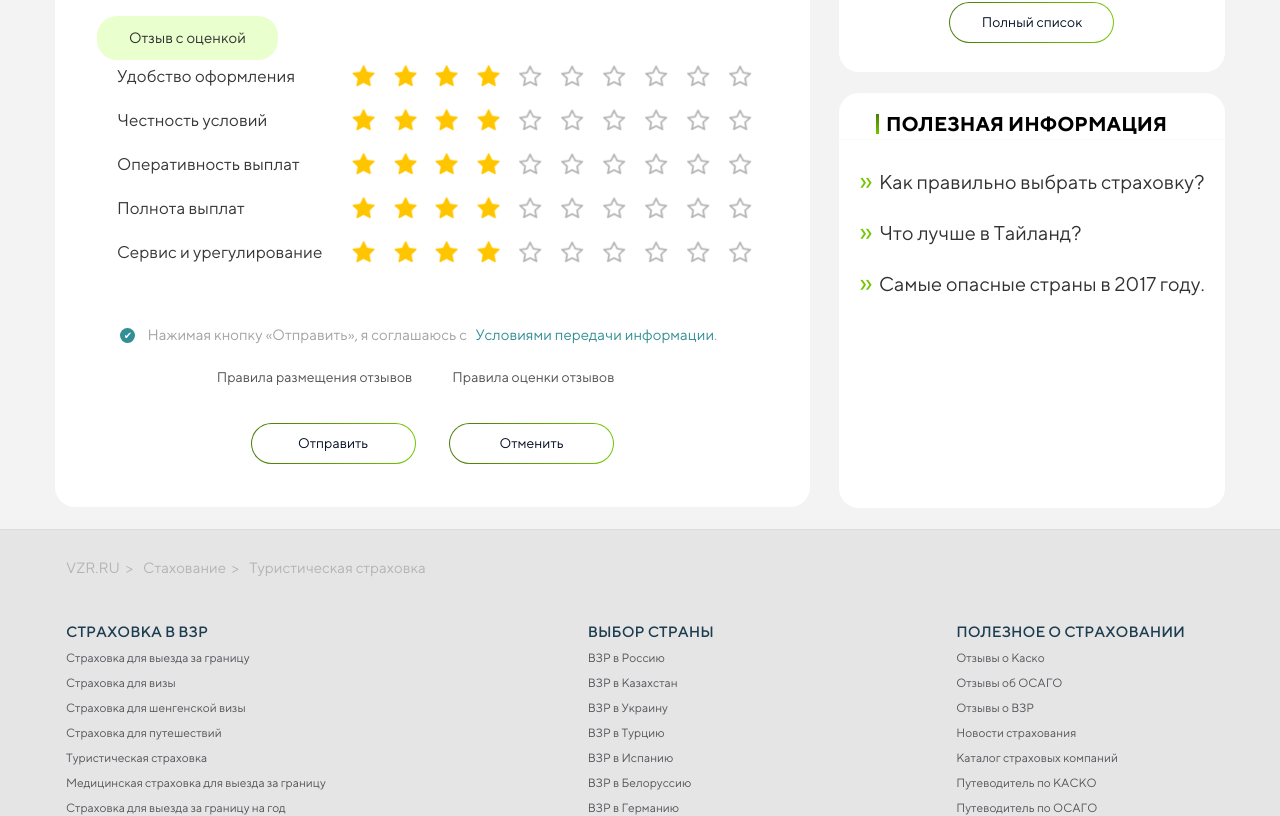
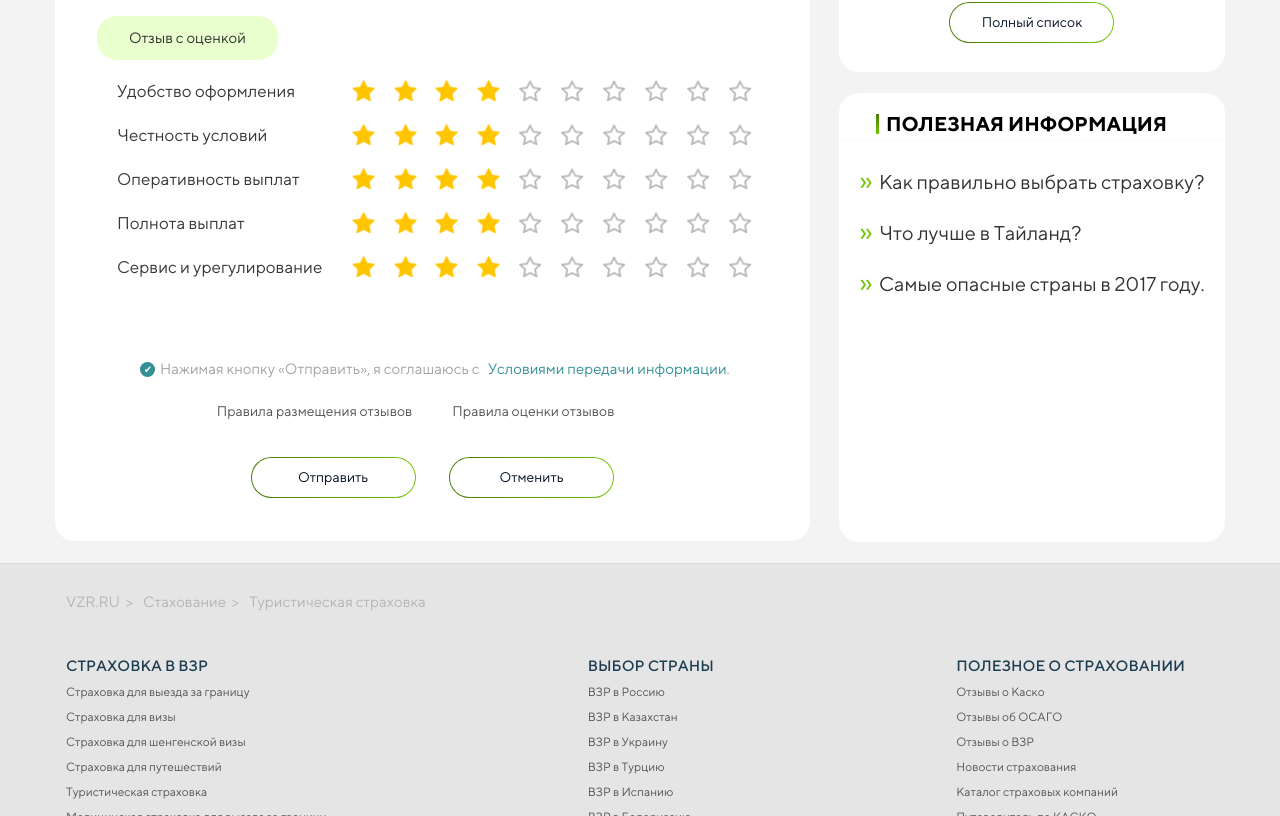
Before and after one commit to AlexanderLogosh/forumvzr, a website: page add-a-review.html in a window 1280 px wide. Shown: the part 1141-1957 px from the top of the page. Drawn offline with Linux system fonts and the light colour scheme.

Commit message:
Финиш?

```diff
--- a/sass/blocks/review-form.scss
+++ b/sass/blocks/review-form.scss
@@ -114,6 +114,8 @@
 
   .review-form__conditions {
     position: relative;
+    display: inline-block;
+    padding-left: 25px;
     margin: 0 20px;
     margin-bottom: 37px;
     text-align: left;
@@ -141,7 +143,7 @@
     &::before {
       content: "✔";
       position: absolute;
-      left: -25px;
+      left: 0;
       top: 13px;
       box-sizing: border-box;
       padding-top: 2px;
@@ -204,7 +206,7 @@
     }
 
     .review-form__title--rating {
-
+      margin-bottom: 15px;
       text-align: left;
       font-size: 15px;
       line-height: 19.5px;
```
Also changed, not shown: css/style.css.
